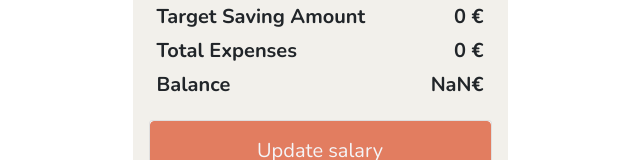
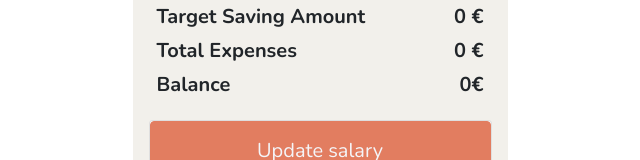
Before and after one commit to BCH-REACT20S-Project-1-Group-2/BCH-REACT20S-Project-1-Group-2.github.io, a React (Create React App) app in the folder frontend/: page /landing in a window 1280 px wide. Shown: the part 203-363 px from the top of the page, without its empty margins (320-960 px from the left). Built offline with nearby package versions, Linux system fonts and the light colour scheme.

Commit message:
feature/Balance-Amount-Displayed:code refactored again

```diff
--- a/frontend/src/components/BalancePresentation.js
+++ b/frontend/src/components/BalancePresentation.js
@@ -50,7 +50,7 @@ class BalancePresentation extends React.Component {
           </Col>
           <Col className="pl-0 d-flex justify-content-end">
             <p>
-              {this.props.salary - this.state.saving - this.state.expenses}€
+              {this.props.salary - this.props.saving - this.state.expenses}€
             </p>
           </Col>
         </Row>
```
